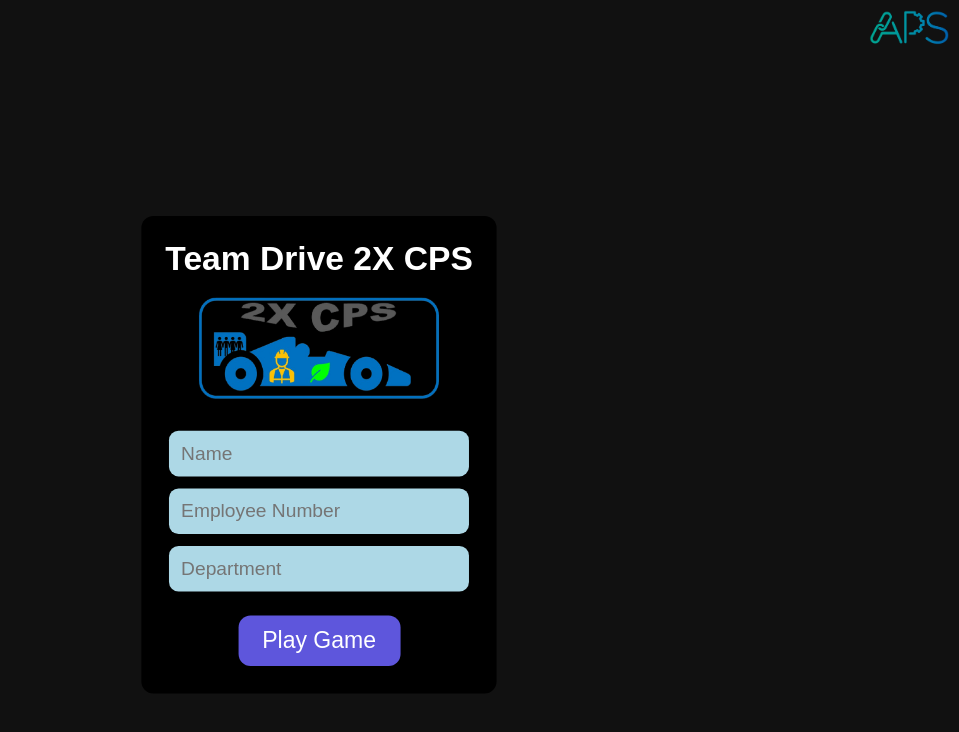
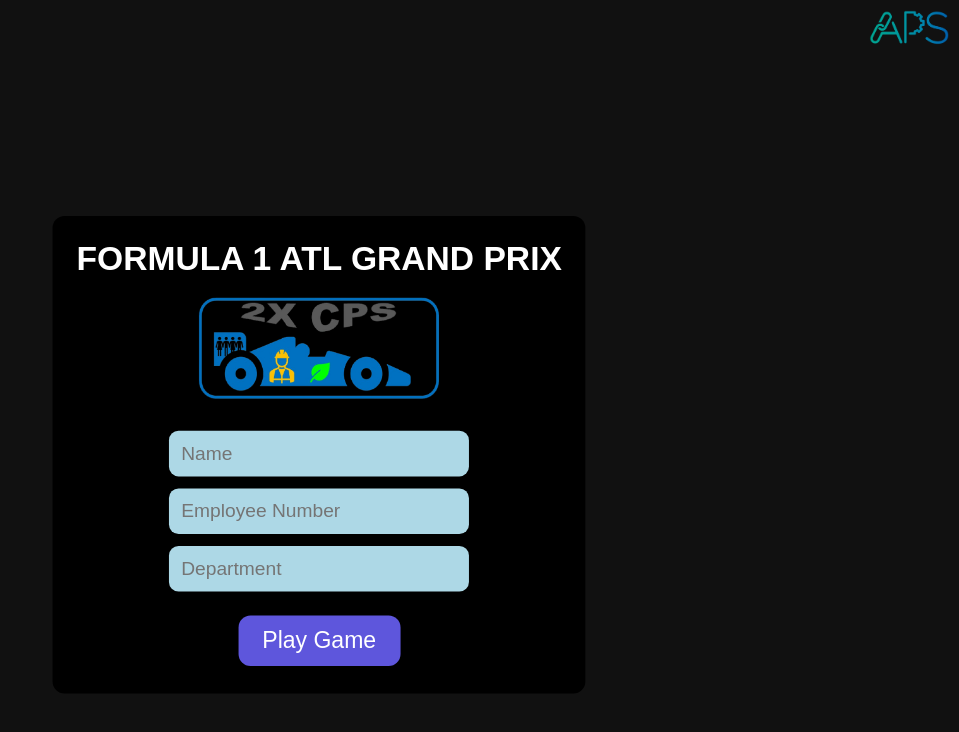
Before and after one commit to APS-GAMES/CarGameTabless, a plain HTML site: page index.html in a window 1280 px wide. Shown: the whole page, without its empty margins (321-1280 px from the left). Drawn offline with Linux system fonts and the light colour scheme.

Commit message:
Update index.html

```diff
--- a/index.html
+++ b/index.html
@@ -160,7 +160,7 @@
 <body>
   <img src="https://raw.githubusercontent.com/APS-GAMES/CarGameTabless/main/assets/aps.png" id="topRightLogo" alt="Logo" />
   <div id="userForm">
-    <div id="formTitle">Team Drive 2X CPS</div>
+    <div id="formTitle">FORMULA 1 ATL GRAND PRIX</div>
     <img src="https://raw.githubusercontent.com/APS-GAMES/CarGameTabless/main/assets/cps.png" id="formLogo" alt="Logo 2" />
     <input type="text" id="name" placeholder="Name" required />
     <input type="text" id="empNo" placeholder="Employee Number" required />
```
